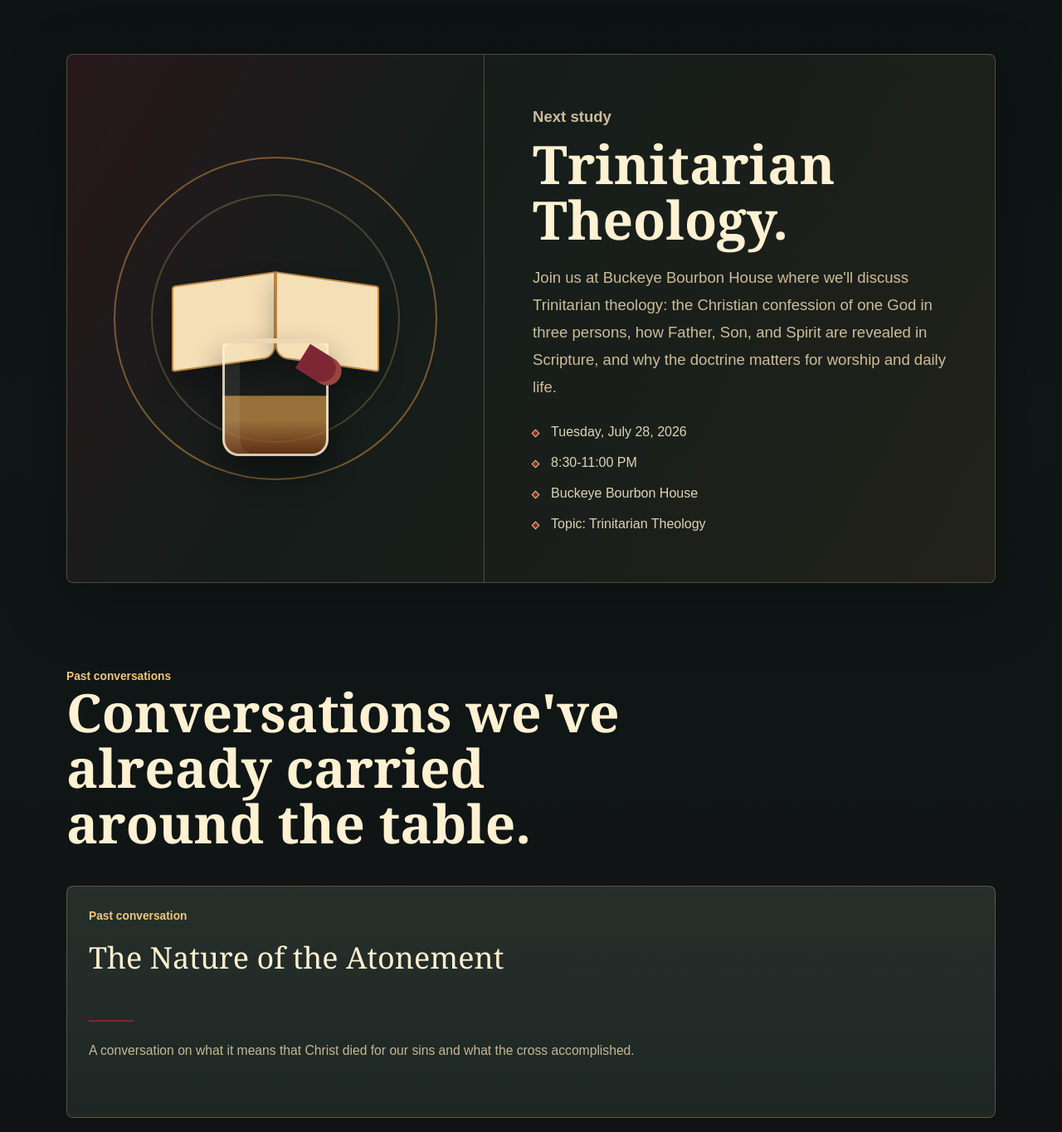
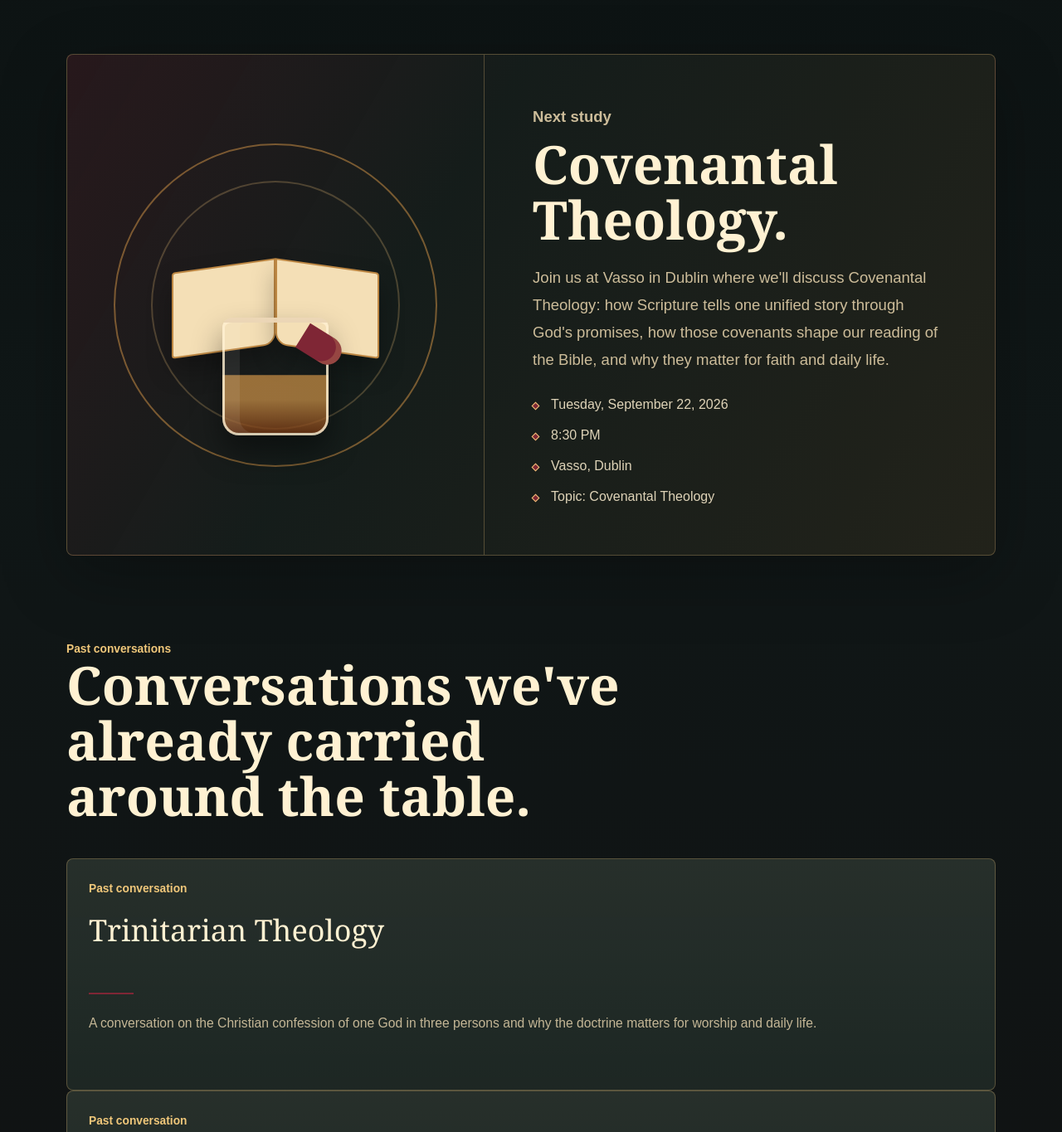
Before and after one commit to chrisbecker401k/scriptsandspirits, a Next.js app: page / in a window 1280 px wide. Shown: the part 1767-3132 px from the top of the page at 83% size. Built offline with nearby package versions, Linux system fonts and the light colour scheme.

Commit message:
Update Scripts and Spirits event details

```diff
--- a/app/globals.css
+++ b/app/globals.css
@@ -526,6 +526,47 @@ h1 {
   font-weight: 700;
 }
 
+.photo-rotator {
+  position: relative;
+  aspect-ratio: 16 / 9;
+  background: #0c1414;
+}
+
+.photo-rotator img {
+  position: absolute;
+  inset: 0;
+  display: block;
+  width: 100%;
+  height: 100%;
+  object-fit: cover;
+  opacity: 0;
+  animation: photo-fade 12s infinite;
+}
+
+.photo-rotator img.active {
+  opacity: 1;
+}
+
+.photo-rotator img:nth-child(2) {
+  animation-delay: 6s;
+}
+
+@keyframes photo-fade {
+  0%,
+  42% {
+    opacity: 1;
+  }
+
+  50%,
+  92% {
+    opacity: 0;
+  }
+
+  100% {
+    opacity: 1;
+  }
+}
+
 .rsvp-section {
   justify-content: space-between;
   gap: 28px;
--- a/app/page.tsx
+++ b/app/page.tsx
@@ -1,4 +1,6 @@
-const calendarLink = "https://calendar.app.google/v5N4uJU2Jpd36c6m6";
+import Image from "next/image";
+
+const calendarLink = "https://calendar.app.google/AYStPMaNjjiUHd5P8";
 
 const rhythm = [
   {
@@ -19,17 +21,33 @@ const rhythm = [
 ];
 
 const details = [
-  "Tuesday, July 28, 2026",
-  "8:30-11:00 PM",
-  "Buckeye Bourbon House",
-  "Topic: Trinitarian Theology",
+  "Tuesday, September 22, 2026",
+  "8:30 PM",
+  "Vasso, Dublin",
+  "Topic: Covenantal Theology",
 ];
 
 const pastConversations = [
   {
+    title: "Trinitarian Theology",
+    description:
+      "A conversation on the Christian confession of one God in three persons and why the doctrine matters for worship and daily life.",
+  },
+  {
     title: "The Nature of the Atonement",
     description:
       "A conversation on what it means that Christ died for our sins and what the cross accomplished.",
+  },
+];
+
+const gatheringImages = [
+  {
+    src: "/scripts-spirits-group.png",
+    alt: "A Scripts and Spirits gathering around an outdoor table with books and drinks.",
+  },
+  {
+    src: "/IMG_9375.png",
+    alt: "A Scripts and Spirits gathering photo.",
   },
 ];
 
@@ -113,11 +131,12 @@ export default function Home() {
         </div>
         <div className="study-copy">
           <p className="kicker">Next study</p>
-          <h2>Trinitarian Theology.</h2>
+          <h2>Covenantal Theology.</h2>
           <p>
-            Join us at Buckeye Bourbon House where we&apos;ll discuss Trinitarian theology: the Christian confession of one
-            God in three persons, how Father, Son, and Spirit are revealed in
-            Scripture, and why the doctrine matters for worship and daily life.
+            Join us at Vasso in Dublin where we&apos;ll discuss Covenantal Theology:
+            how Scripture tells one unified story through God&apos;s promises, how
+            those covenants shape our reading of the Bible, and why they matter
+            for faith and daily life.
           </p>
           <ul>
             {details.map((detail) => (
@@ -160,11 +179,18 @@ export default function Home() {
             boxShadow: "0 24px 80px rgba(0, 0, 0, 0.28)",
           }}
         >
-          <img
-            src="/scripts-spirits-group.png"
-            alt="A Scripts and Spirits gathering around an outdoor table with books and drinks."
-            style={{ display: "block", width: "100%", height: "auto" }}
-          />
+          <div className="photo-rotator">
+            {gatheringImages.map((image, index) => (
+              <Image
+                src={image.src}
+                alt={image.alt}
+                fill
+                sizes="(max-width: 1160px) calc(100vw - 40px), 1120px"
+                className={index === 0 ? "active" : undefined}
+                key={image.src}
+              />
+            ))}
+          </div>
         </figure>
       </section>
 
@@ -173,7 +199,7 @@ export default function Home() {
           <p className="kicker">Join the table</p>
           <h2>Come ready to think, listen, and speak honestly.</h2>
           <p>
-            RSVP for the next gathering at Buckeye Bourbon House. Bring a Bible,
+            RSVP for the next gathering at Vasso in Dublin. Bring a Bible,
             order what you like, and expect a serious conversation without performance.
           </p>
         </div>
--- /dev/null
+++ b/eslint.config.mjs
@@ -0,0 +1,9 @@
+import { defineConfig, globalIgnores } from "eslint/config";
+import nextCoreWebVitals from "eslint-config-next/core-web-vitals";
+import nextTypescript from "eslint-config-next/typescript";
+
+export default defineConfig([
+  ...nextCoreWebVitals,
+  ...nextTypescript,
+  globalIgnores([".next/**", "out/**", "build/**", "next-env.d.ts"]),
+]);
```
Also changed, not shown: 1 other file (tests, documents, lock files or other folders).
